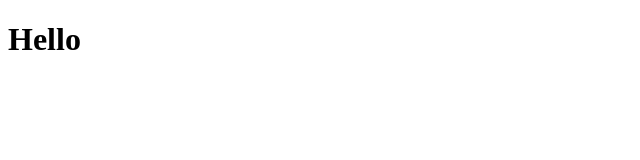
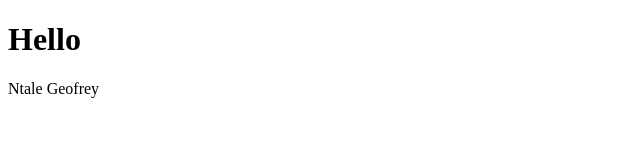
Before and after one commit to Tra-G/Microverse-project1, a plain HTML site: page index.html in a window 1280 px wide. Shown: the whole page, without its empty margins (0-640 px from the left). Drawn offline with Linux system fonts and the light colour scheme.

Commit message:
first commit

```diff
--- a/index.html
+++ b/index.html
@@ -8,5 +8,6 @@
 </head>
 <body>
     <h1>Hello</h1>
+    <p>Ntale Geofrey</p>
 </body>
 </html>
```
